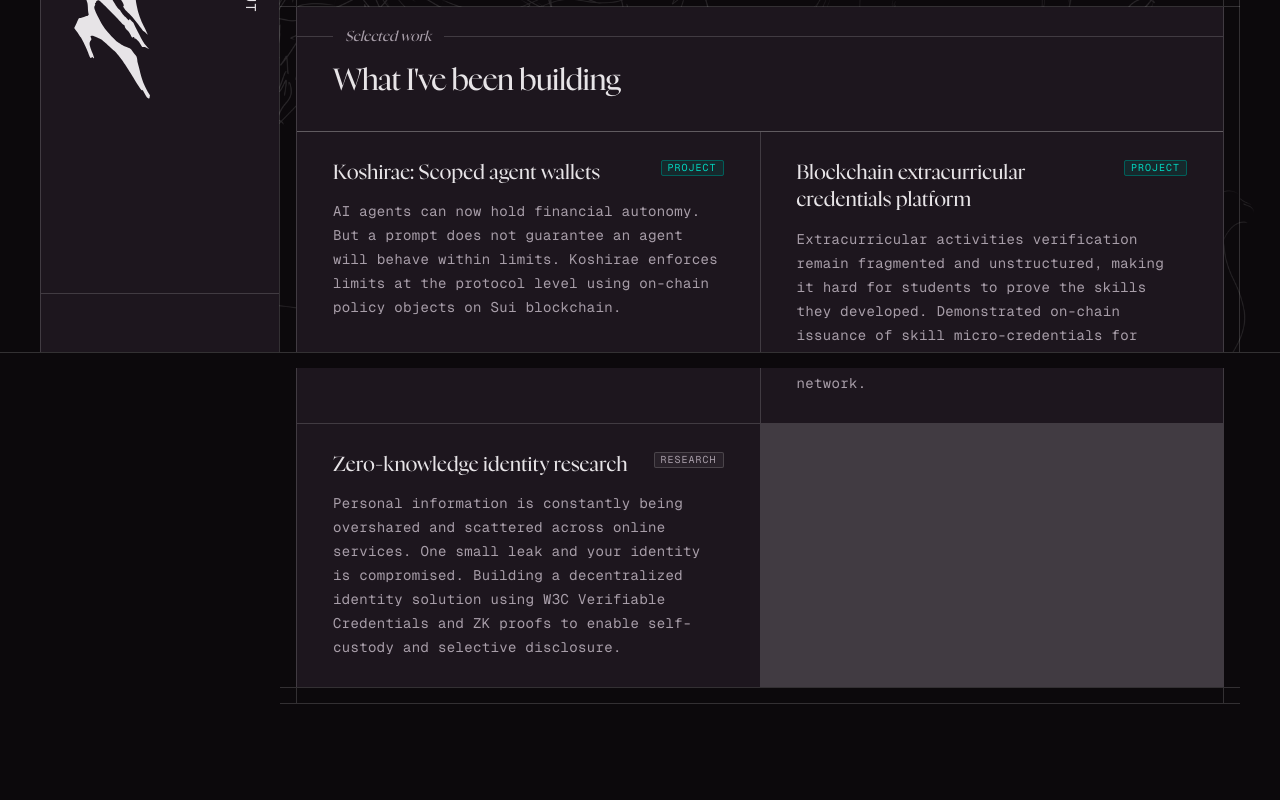
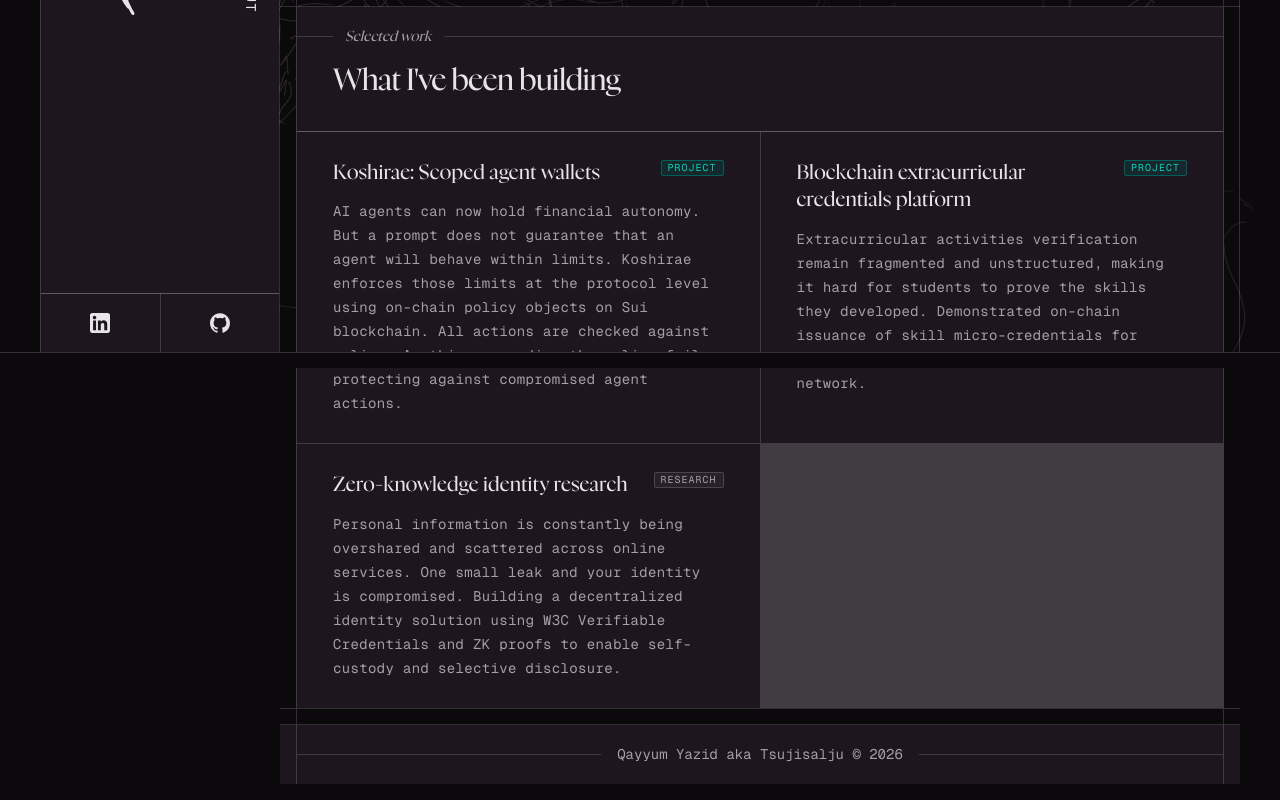
Before and after one commit to tsujisalju/cursa, a Next.js app: page /v3 in a window 1280 px wide. Shown: the part 432-1232 px from the top of the page. Before the commit the page ends 1152 px from the top, so only its background shows below. Built offline with nearby package versions, Linux system fonts and the light colour scheme; a web font is replaced by a local one.

Commit message:
feat (v3): finish home page

```diff
--- /dev/null
+++ b/app/(v3)/footer.tsx
@@ -0,0 +1,15 @@
+import { Section } from "./_components/section";
+
+export default function Footer() {
+  return (
+    <Section className="bg-panel border-b-0">
+      <div className="flex flex-row items-center space-x-4 h-[calc(var(--footer-h)-5px)]">
+        <span className="h-px grow bg-line-strong" />
+        <span className="text-sm text-copy">
+          Qayyum Yazid aka Tsujisalju © 2026
+        </span>
+        <span className="h-px grow bg-line-strong" />
+      </div>
+    </Section>
+  );
+}
--- a/app/(v3)/globals.css
+++ b/app/(v3)/globals.css
@@ -78,6 +78,7 @@
     --band-b: 1rem;
     --sketch-opacity: 0.14;
     --strip: 1rem; /* side strips + Spacer height */
+    --footer-h: 4rem; /* footer + sidebar bottom block, borders line up */
     --background: oklch(1 0 0);
     --foreground: oklch(0.145 0.008 326);
     --card: oklch(1 0 0);
--- a/app/(v3)/navbar.tsx
+++ b/app/(v3)/navbar.tsx
@@ -7,7 +7,7 @@ import { usePathname } from "next/navigation";
 export default function Navbar() {
   const path = usePathname();
   return (
-    <div className="flex flex-row h-full space-x-4 uppercase py-2 lg:py-0 text-sm">
+    <nav className="flex flex-row h-full space-x-4 uppercase py-2 lg:py-0 text-sm">
       {navLinksV3.map(([label, href]) => {
         const active = href === "/" ? path === "/v3" : path.startsWith(href); // temporarily on /v3
         return (
@@ -20,6 +20,6 @@ export default function Navbar() {
           </Link>
         );
       })}
-    </div>
+    </nav>
   );
 }
--- a/app/(v3)/projects/page.tsx
+++ b/app/(v3)/projects/page.tsx
@@ -1,3 +1,14 @@
+import { Section, Spacer } from "../_components/section";
+import Footer from "../footer";
+
 export default function ProjectsPage() {
-  return <></>;
+  return (
+    <>
+      <Section className="h-[300vh]">
+        <>{/*Footer test*/}</>
+      </Section>
+      <Spacer />
+      <Footer />
+    </>
+  );
 }
--- a/app/(v3)/sidebar.tsx
+++ b/app/(v3)/sidebar.tsx
@@ -2,17 +2,30 @@
 
 import TsujisaljuLogoV3Sideways from "@/components/logo/tsujisalju-logo-v3-sideways";
 import Navbar from "./navbar";
+import { socials } from "@/data/socials";
+import Link from "next/link";
 
 export default function Sidebar() {
   return (
     <div className="w-full h-full bg-panel border-l border-line-strong flex flex-col">
       <div className="flex flex-col w-full h-full [writing-mode:vertical-lr] p-4">
         <div className="grow">
-          <TsujisaljuLogoV3Sideways className="text-fg w-24 h-auto" />
+          <TsujisaljuLogoV3Sideways className="text-fg w-20 h-auto" />
         </div>
         <Navbar />
       </div>
-      <div className="flex flex-row h-16 border-t border-line-strong"></div>
+      <div className="flex flex-row h-(--footer-h) border-t border-line-strong bg-line-strong gap-px">
+        {socials.map((s) => (
+          <Link
+            key={s.label}
+            className="flex items-center justify-center bg-panel grow hover:bg-white/5"
+            href={s.href}
+            target="_blank"
+          >
+            {s.logo}
+          </Link>
+        ))}
+      </div>
     </div>
   );
 }
--- a/app/(v3)/v3/home-hero.tsx
+++ b/app/(v3)/v3/home-hero.tsx
@@ -14,7 +14,7 @@ export function HomeHero() {
           <div className="px-6 pb-12 pt-6 lg:px-9">
             <h1 className="max-w-[18ch] font-serif text-4xl leading-[1.08] tracking-tight sm:text-5xl lg:text-[3.5rem]">
               Engineering systems for{" "}
-              <em className="text-brand-fg">self-sovereignty</em>
+              <em className="text-brand-fg font-bold">self-sovereignty</em>
             </h1>
             <p className="mt-6 max-w-136 text-sm leading-7 tracking-wide text-copy">
               Hi, I&apos;m Qayyum, a software engineer and researcher working
--- a/app/(v3)/v3/page.tsx
+++ b/app/(v3)/v3/page.tsx
@@ -1,4 +1,5 @@
 import { Spacer } from "../_components/section";
+import Footer from "../footer";
 import { HomeHero } from "./home-hero";
 import { SelectedWork } from "./selected-work";
 
@@ -9,6 +10,7 @@ export default function V3Page() {
       <Spacer />
       <SelectedWork />
       <Spacer />
+      <Footer />
     </>
   );
 }
--- /dev/null
+++ b/components/logo/linkedin-logo.tsx
@@ -0,0 +1,19 @@
+export default function LinkedInLogo({ className }: { className?: string }) {
+  return (
+    <svg
+      className={className}
+      width="72"
+      height="72"
+      viewBox="0 0 72 72"
+      fill="currentColor"
+      xmlns="http://www.w3.org/2000/svg"
+    >
+      <path
+        fillRule="evenodd"
+        clipRule="evenodd"
+        d="M8 72H64C68.4183 72 72 68.4183 72 64V8C72 3.58172 68.4183 0 64 0H8C3.58172 0 0 3.58172 0 8V64C0 68.4183 3.58172 72 8 72ZM62 62H51.3156V43.8021C51.3156 38.8128 49.4198 36.0245 45.4707 36.0245C41.1746 36.0245 38.9301 38.9261 38.9301 43.8021V62H28.6333V27.3333H38.9301V32.0029C38.9301 32.0029 42.026 26.2742 49.3826 26.2742C56.7357 26.2742 62 30.7645 62 40.0512V62ZM16.3493 22.794C12.8421 22.794 10 19.9297 10 16.397C10 12.8644 12.8421 10 16.3493 10C19.8566 10 22.697 12.8644 22.697 16.397C22.697 19.9297 19.8566 22.794 16.3493 22.794ZM11.0326 62H21.7694V27.3333H11.0326V62Z"
+        fill="currentColor"
+      />
+    </svg>
+  );
+}
--- /dev/null
+++ b/data/socials.tsx
@@ -0,0 +1,22 @@
+import GithubLogo from "@/components/logo/github-logo";
+import LinkedInLogo from "@/components/logo/linkedin-logo";
+import { ReactElement } from "react";
+
+interface Social {
+  label: string;
+  logo: ReactElement;
+  href: string;
+}
+
+export const socials: Social[] = [
+  {
+    label: "LinkedIn",
+    logo: <LinkedInLogo className="size-5" />,
+    href: "https://www.linkedin.com/in/qayyum-yazid/",
+  },
+  {
+    label: "Github",
+    logo: <GithubLogo className="size-5" />,
+    href: "https://github.com/tsujisalju",
+  },
+];
--- a/data/work.ts
+++ b/data/work.ts
@@ -11,7 +11,7 @@ export const works: Work[] = [
     tag: "Project",
     live: true,
     excerpt:
-      "AI agents can now hold financial autonomy. But a prompt does not guarantee an agent will behave within limits. Koshirae enforces limits at the protocol level using on-chain policy objects on Sui blockchain.",
+      "AI agents can now hold financial autonomy. But a prompt does not guarantee that an agent will behave within limits. Koshirae enforces those limits at the protocol level using on-chain policy objects on Sui blockchain. All actions are checked against policy. Anything exceeding the policy fails, protecting against compromised agent actions.",
   },
   {
     title: "Blockchain extracurricular credentials platform",
```
